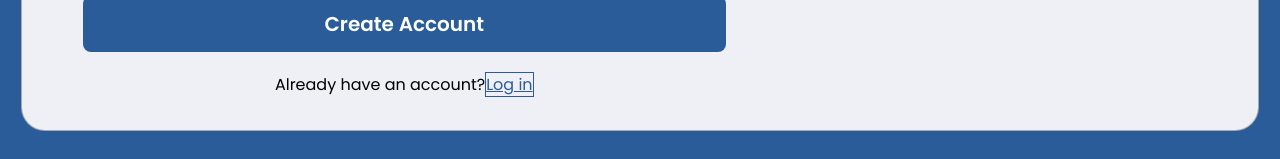
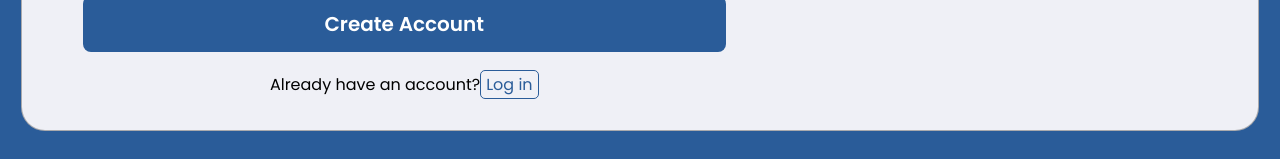
Before and after one commit to eunicegigijacob/ajo-personal-, a React (Vite) app in the folder Frontend/: page /signup in a window 1280 px wide. Shown: the part 702-861 px from the top of the page. Built offline with nearby package versions, Linux system fonts and the light colour scheme; the HTML template or start-up script is replaced by a standard one.

Commit message:
Update styling of link

```diff
--- a/Frontend/src/styles/Login.module.css
+++ b/Frontend/src/styles/Login.module.css
@@ -110,6 +110,7 @@ form {
     color: #2A5C99;
     text-decoration: none;
     border-radius: 5px;
+    padding: 2px 5px;
 }
 
 .signinStatementLink:hover {
--- a/Frontend/src/styles/Signup.module.css
+++ b/Frontend/src/styles/Signup.module.css
@@ -134,7 +134,9 @@
 .loginLink {
     border: 1px solid;
     color: #2A5C99;
-    text-decoration: underline;
+    text-decoration: none;
+    border-radius: 5px;
+    padding: 2px 5px;
 }
 
 .formHeadingText {
```
